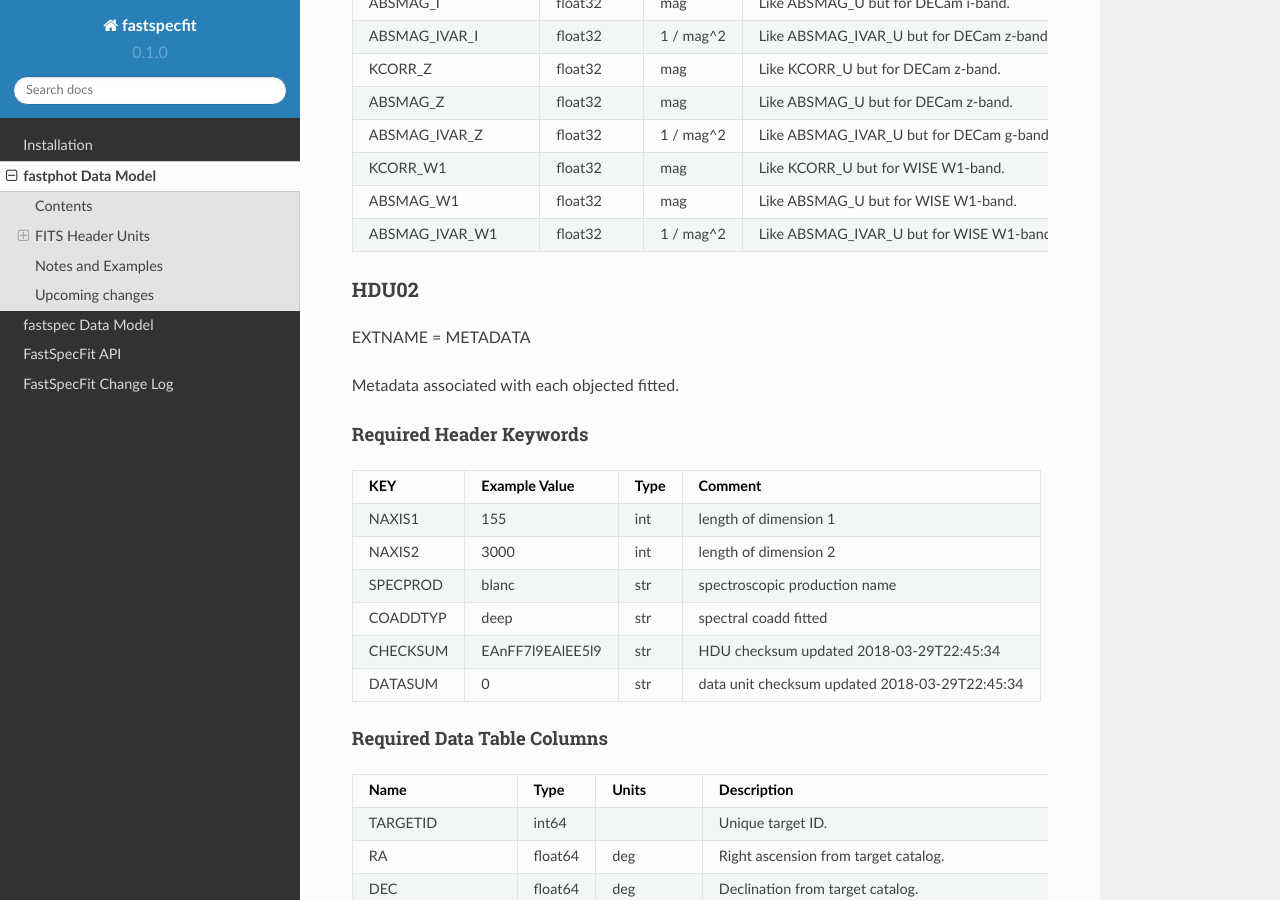
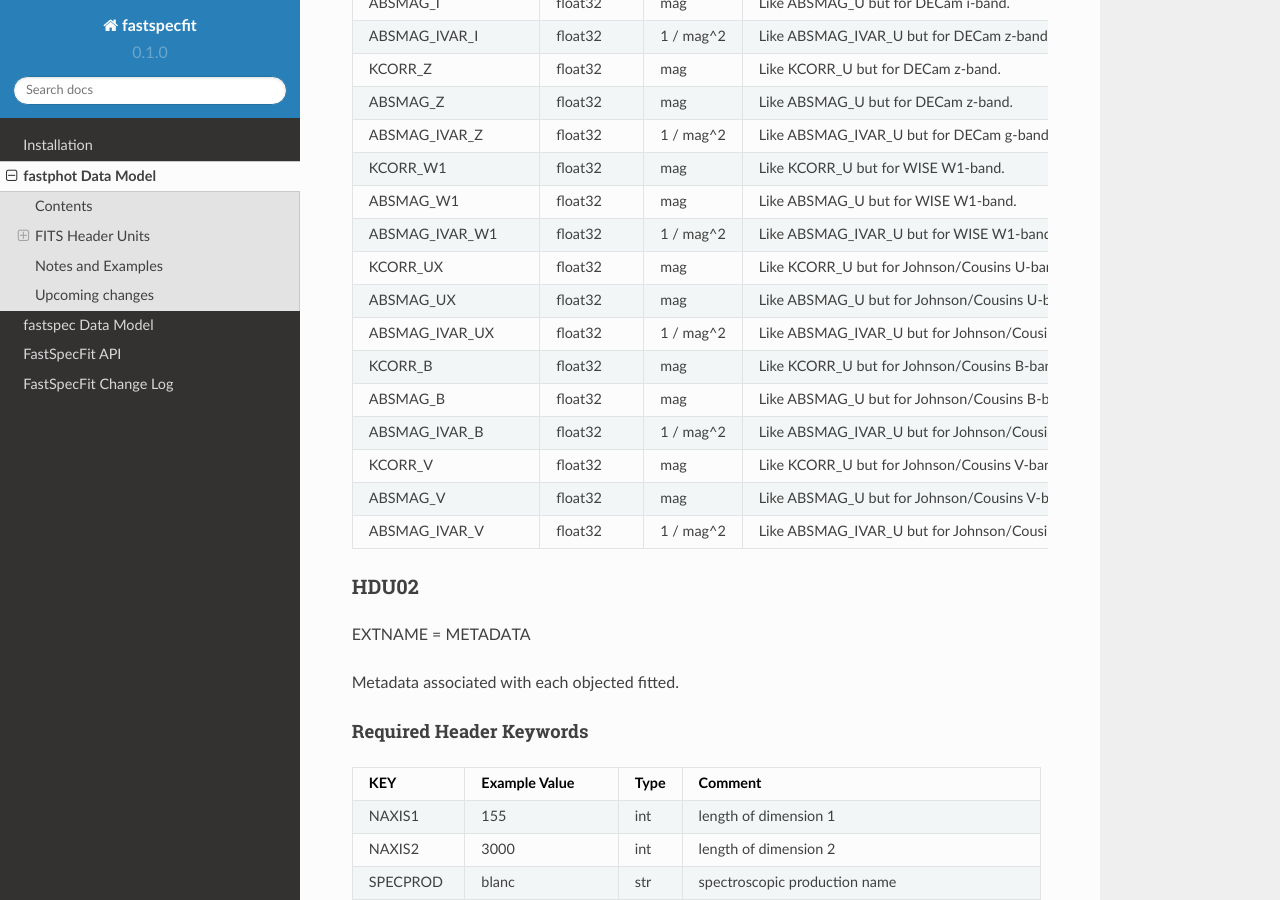
Before and after one commit to desihub/fastspecfit, a Sphinx documentation site: the page built from doc/fastphot.rst, in a window 1280 px wide and 900 px high, scrolled down 1982 px. Built offline with Sphinx 7.4.7 and the Read the Docs theme 2.0.0, drawn with Linux system fonts in a browser that asks for light colours.

Commit message:
added johson UBV filters

```diff
--- a/doc/fastphot.rst
+++ b/doc/fastphot.rst
@@ -93,6 +93,15 @@ Name                   Type        Units      Description
               KCORR_W1 float32            mag Like KCORR_U but for WISE W1-band.
              ABSMAG_W1 float32            mag Like ABSMAG_U but for WISE W1-band.
         ABSMAG_IVAR_W1 float32      1 / mag^2 Like ABSMAG_IVAR_U but for WISE W1-band.
+              KCORR_UX float32            mag Like KCORR_U but for Johnson/Cousins U-band.
+             ABSMAG_UX float32            mag Like ABSMAG_U but for Johnson/Cousins U-band.
+        ABSMAG_IVAR_UX float32      1 / mag^2 Like ABSMAG_IVAR_U but for Johnson/Cousins U-band.
+               KCORR_B float32            mag Like KCORR_U but for Johnson/Cousins B-band.
+              ABSMAG_B float32            mag Like ABSMAG_U but for Johnson/Cousins B-band.
+         ABSMAG_IVAR_B float32      1 / mag^2 Like ABSMAG_IVAR_U but for Johnson/Cousins B-band.
+               KCORR_V float32            mag Like KCORR_U but for Johnson/Cousins V-band.
+              ABSMAG_V float32            mag Like ABSMAG_U but for Johnson/Cousins V-band.
+         ABSMAG_IVAR_V float32      1 / mag^2 Like ABSMAG_IVAR_U but for Johnson/Cousins V-band.
 ====================== =========== ========== ==========================================
 
 HDU02
```
